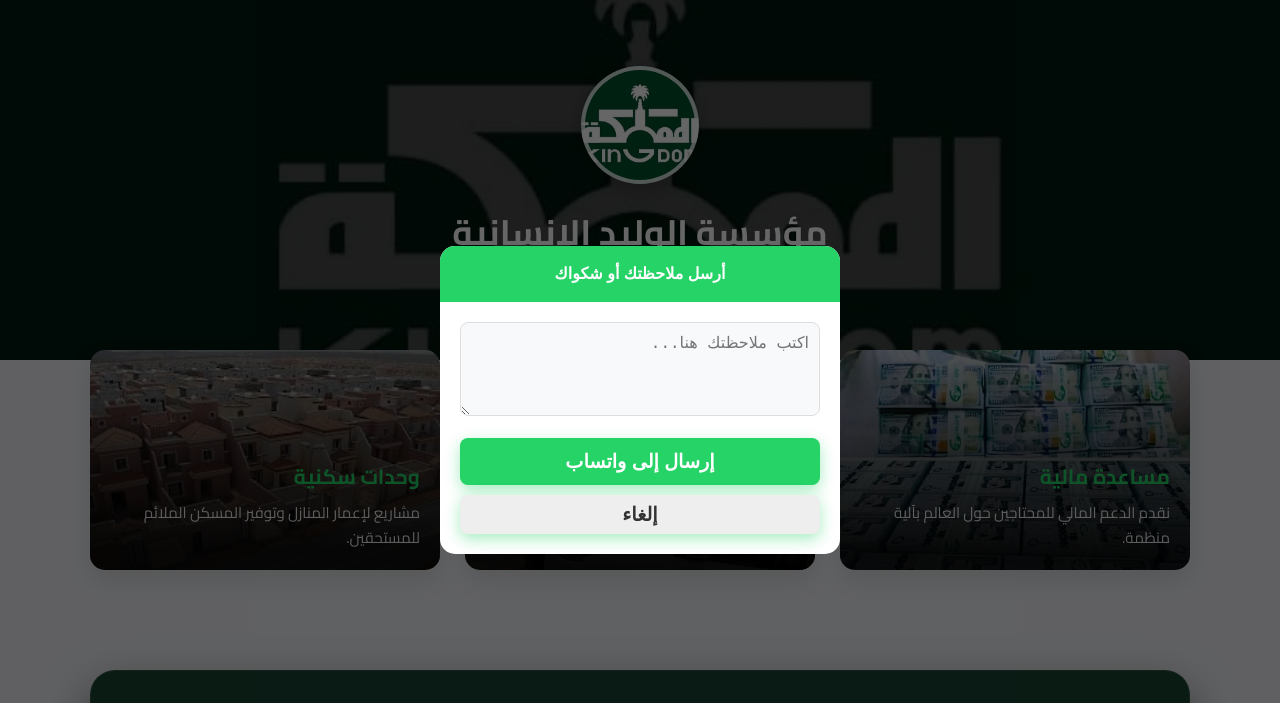
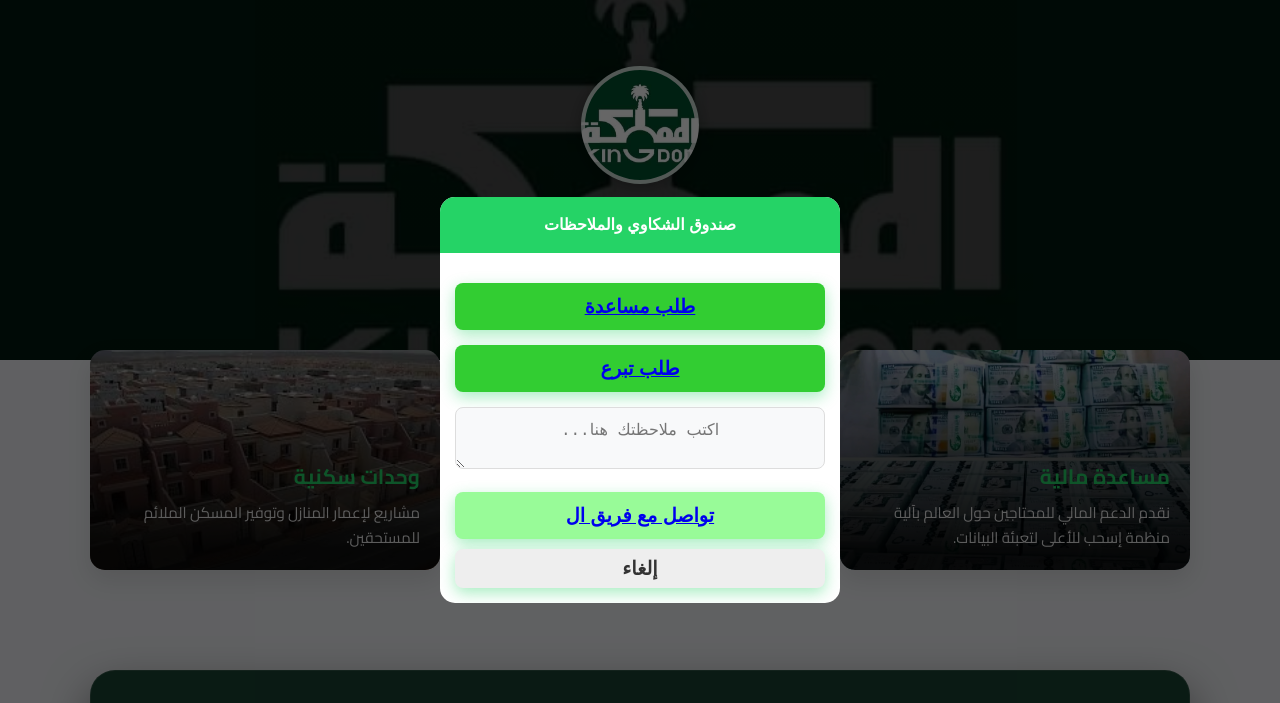
Before and after one commit to aabntlal680-ux/alwaleed-foundation, a plain HTML site: page pages/us.html in a window 1280 px wide. Both pictures are taken after a click on the button 60 px from the left and 740 px from the top of the page. Shown: the top 703 px of the page. Drawn offline with Linux system fonts and the light colour scheme.

Commit message:
Update us.html

```diff
--- a/pages/us.html
+++ b/pages/us.html
@@ -265,10 +265,6 @@
 </head>
 <body>
 
-  <button onclick="toggleWhatsAppModal()" class="whatsapp-float reveal">
-        <i class="fab fa-whatsapp"></i>
-   </button>
-
   <header>
     <div class="logo reveal"></div>
     <h1>مؤسسة الوليد الإنسانية</h1>
@@ -287,7 +283,7 @@
         <div class="content reveal">
           <h3>مساعدة مالية</h3>
           <p>
-            نقدم الدعم المالي للمحتاجين حول العالم بآلية منظمة.
+            نقدم الدعم المالي للمحتاجين حول العالم بآلية منظمة إسحب للأعلى لتعبئة البيانات.
           </p>
         </div>
       </div>
@@ -375,16 +371,22 @@
       </div>
   </footer>
 
-  <div id="whatsappModal" style="display: none; position: fixed; inset: 0; background: rgba(0,0,0,0.6); z-index: 9999; align-items: center; justify-content: center;">
+  <button onclick="toggleWhatsAppModal()" class="whatsapp-float">
+        <i class="fab fa-whatsapp"></i>
+   </button>
+
+
+    <div id="whatsappModal" style="display: none; position: fixed; inset: 0; background: rgba(0,0,0,0.6); z-index: 9999; align-items: center; justify-content: center;">
     <div style="background: white; width: 90%; max-width: 400px; border-radius: 15px; overflow: hidden; font-family: sans-serif;">
         <div style="background: #25d366; color: white; padding: 15px; text-align: center; font-weight: bold;">
-            أرسل ملاحظتك أو شكواك
+            صندوق الشكاوي والملاحظات
         </div>
-        <div style="padding: 20px;">
-            <textarea id="userNote" rows="4" style="width: 100%; border: 1px solid #ddd; border-radius: 8px; padding: 10px; text-align: right; direction: rtl;" placeholder="اكتب ملاحظتك هنا..."></textarea>
-            <button onclick="sendToWhatsApp()" style="width: 100%; background: #25d366; color: white; border: none; padding: 12px; border-radius: 8px; margin-top: 15px; font-weight: bold; cursor: pointer;">
-                إرسال إلى واتساب
-            </button>
+        <div style="padding: 15px;">
+            <button id="btn-main" style="width: 100%; background: #32CD32; color: white; border: 1px; padding: 12px; border-radius: 8px; margin-top: 15px; font-weight: bold; cursor: pointer; align-items: center;"><a href="pages/us.html" style="font-weight: bold;">طلب مساعدة</a></button>
+            <button id="btn-main" style="width: 100%; background: #32CD32; color: white; border: 1px; padding: 12px; border-radius: 8px; margin-top: 15px; font-weight: bold; cursor: pointer; align-items: center;"><a href="pages/donate.html" style="font-weight: bold;">طلب تبرع</a></button>
+
+               <textarea id="userNote" rows="2" style="width: 100%; border: 1.5px solid #ddd; border-radius: 8px; padding: 12px; text-align: center; margin-top: 15px; direction: rtl;" placeholder="اكتب ملاحظتك هنا..."></textarea>
+            <button id="btn-main" style="width: 100%; background: #98FB98; color: blacke; border: none; padding: 12px; border-radius: 8px; margin-top: 15px; font-weight: bold; cursor: pointer;"><a href="pages/index-ss.html">تواصل مع فريق ال</a></button>
             <button onclick="toggleWhatsAppModal()" style="width: 100%; background: #eee; color: #333; border: none; padding: 8px; border-radius: 8px; margin-top: 10px; cursor: pointer;">
                 إلغاء
             </button>
```
